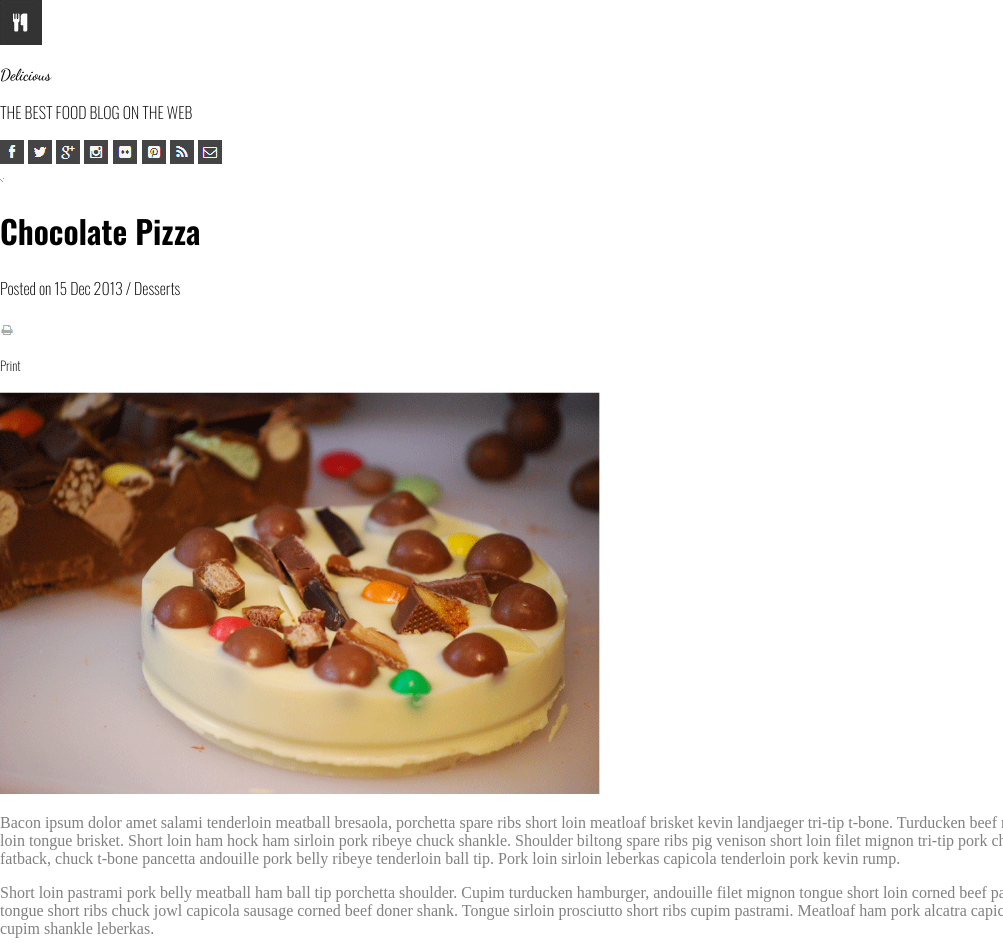
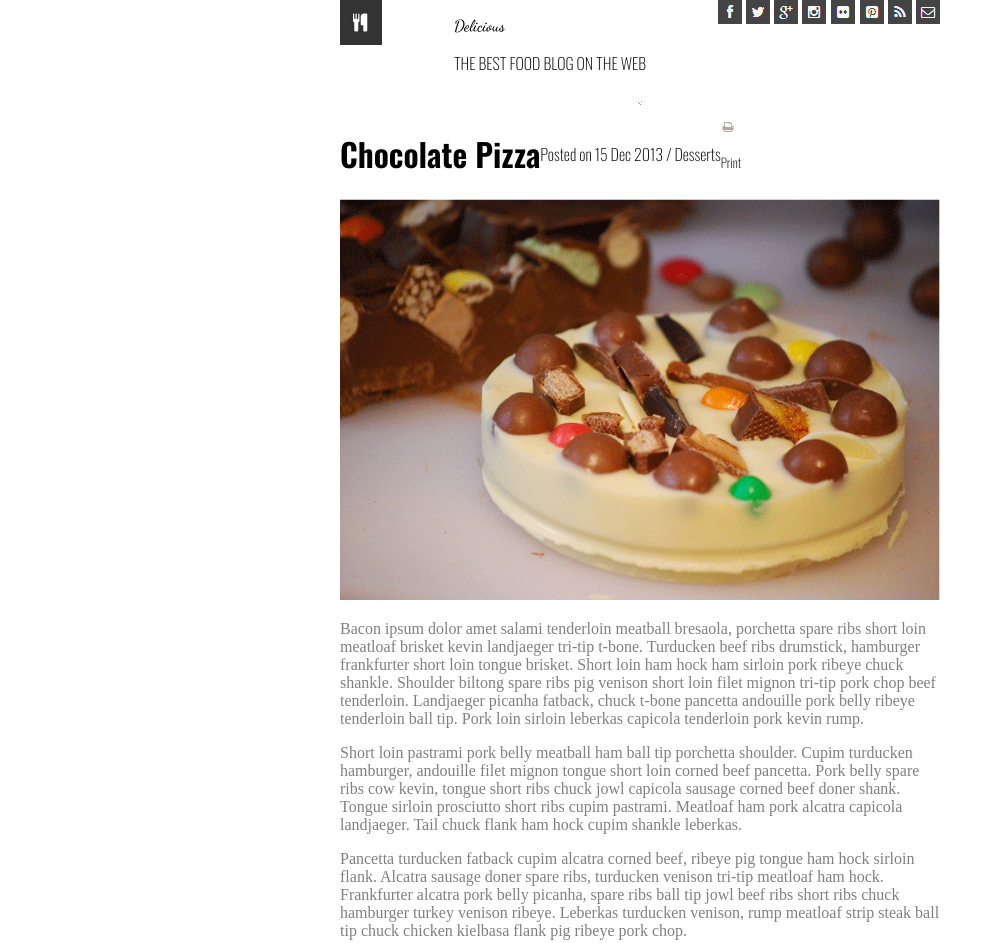
Before and after one commit to mira-kine/lab10a-chocolate-pizza, a website: page index.html in a window 1280 px wide. Shown: the top 943 px of the page, without its empty margins (0-1003 px from the left). Drawn offline with nearby package versions, Linux system fonts and the light colour scheme.

Commit message:
display flex the body and main

```diff
--- a/index.html
+++ b/index.html
@@ -19,6 +19,7 @@
     <link rel="preconnect" href="https://fonts.googleapis.com">
     <link rel="preconnect" href="https://fonts.gstatic.com" crossorigin>
     <link href="https://fonts.googleapis.com/css2?family=Roboto+Slab&display=swap" rel="stylesheet">
+    <link href="https://fonts.googleapis.com/css2?family=Varela+Round&display=swap" rel="stylesheet">
 
 
     <title>Chocolate Pizza</title>
@@ -26,11 +27,12 @@
 
 <body>
     <header>
-        <img src="./assets/logo.png" alt="silverware">
+        <div><img src="./assets/logo.png" alt="silverware"></div>
        <div id="header-div">
             <p id="title">Delicious</p>
             <p class="sub-title">THE BEST FOOD BLOG ON THE WEB</p>
        </div>
+       <div id="icon-div">
             <img src="./assets/fb-icon.png" alt="fb logo">
             <img src="./assets/twit-icon.png" alt="twitter">
             <img src="./assets/gp-icon.png" alt="google plus icon">
@@ -39,6 +41,7 @@
             <img src="./assets/pint-icon.png" alt="pinterest icon">
             <img src="./assets/rss-icon.png" alt="rss icon">
             <img src="./assets/mail-icon.png" alt="mail-icon">
+        </div>
     </header>
 
     <div>
@@ -97,8 +100,8 @@
         <img src="./assets/hr-img.png" alt="horizontal line">
     </div>
 
+    <div id="bio-div">
         <img src="./assets/van-pic.png" alt="profile pic of Vanessa Stevenson">
-    <div id="bio-div">
         <h2>Vanessa Stevenson</h2>
         <p>Food enthusiast, photography fan. Add a pinch of raw foodism and that's pretty much who I am.</p>
         <button>Share Recipe</button>
--- a/styles/style.css
+++ b/styles/style.css
@@ -1,3 +1,9 @@
+body {
+    display: flex;
+    flex-direction: column;
+    align-items: center;
+}
+
 #title{
     font-family: 'Dancing Script', cursive;
 }
@@ -25,7 +31,7 @@ font-family: 'Oswald', sans-serif;
     color: grey;
 }
 section {
-    font-family: cursive;
+    font-family: 'Varela Round', sans-serif;
 }
 #bio-div {
     font-family: 'Roboto Slab', serif;
@@ -45,3 +51,20 @@ section {
     background-repeat: no-repeat;
 
 }
+
+main {
+    display: flex;
+    flex-flow: row wrap;
+    align-items: center;
+    width: 600px;
+}
+
+header {
+    display: flex;
+    justify-content: space-between;
+    width: 600px;
+}
+
+#icon-div {
+    align-items: flex-end;
+}
```
Lines whose indentation alone changed are shown as unchanged.
